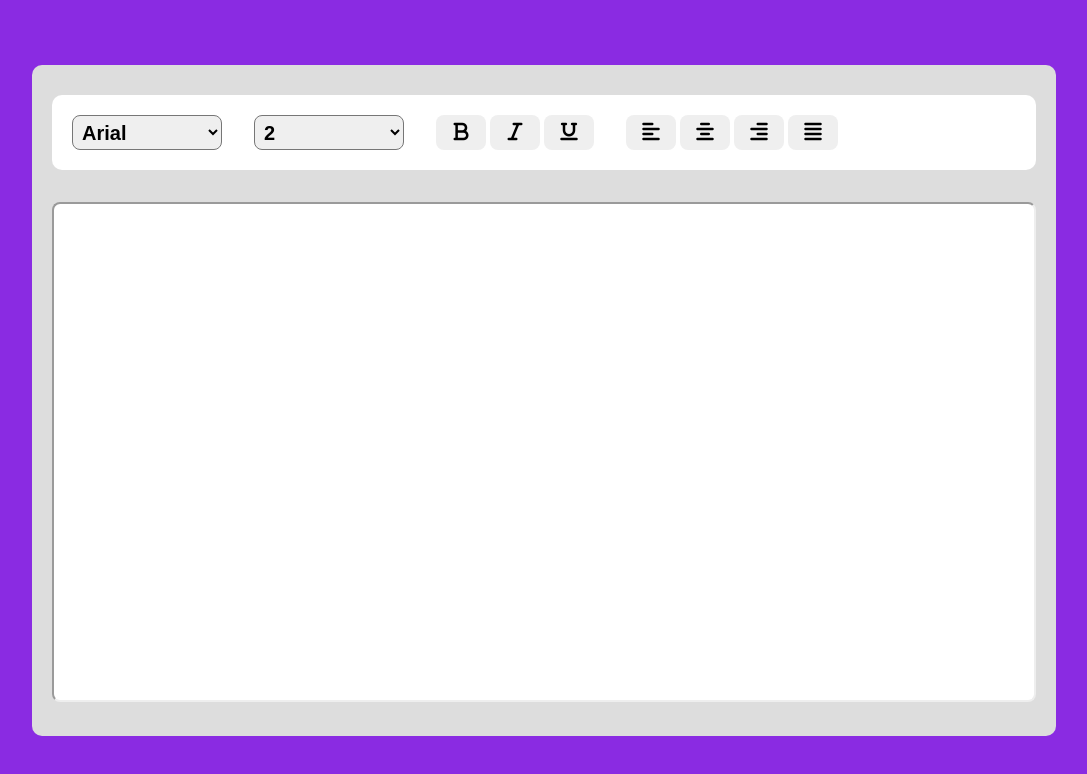
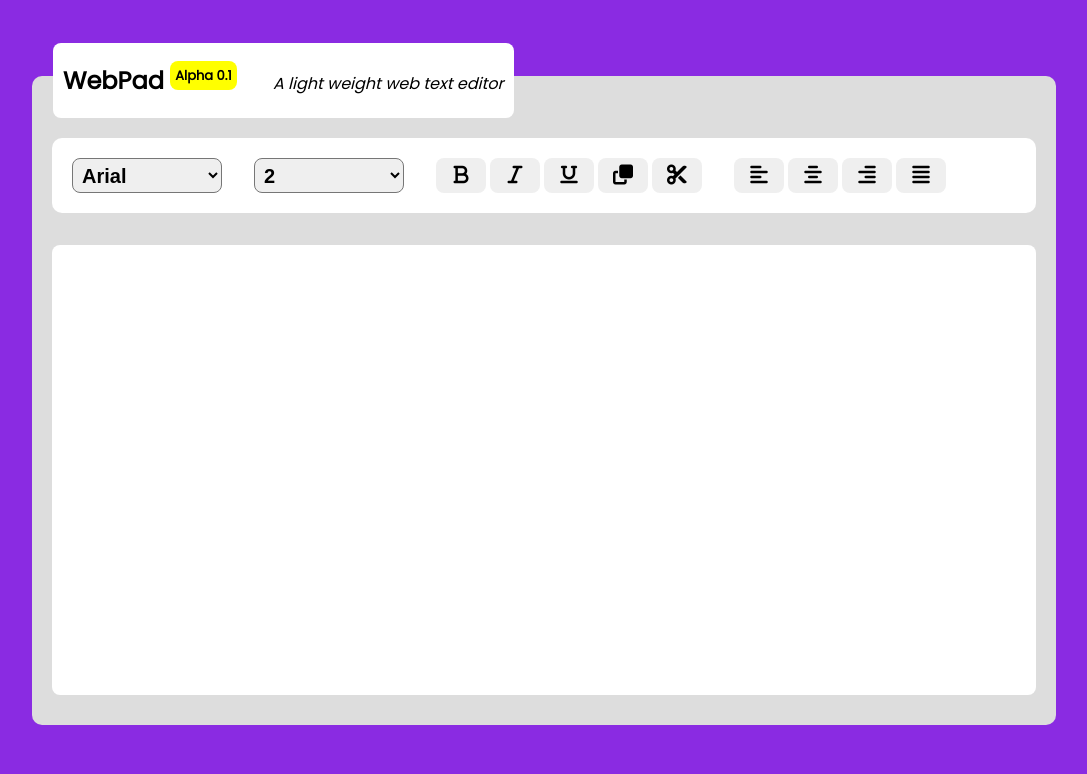
Before and after one commit to rameem2003/text_editor, a plain HTML site: page index.html in a window 1280 px wide. Shown: the whole page, without its empty margins (96-1183 px from the left). Drawn offline with Linux system fonts and the light colour scheme.

Commit message:
alpha update

```diff
--- a/app.js
+++ b/app.js
@@ -8,9 +8,9 @@ function editMode(){
 }
 
 function editCommand(command){
-    editor_area.document.execCommand(command, false, null);
+    document.execCommand(command, false, null);
 }
 
 function fontFormate(command, arg){
-    editor_area.document.execCommand(command, false, arg);
+    document.execCommand(command, false, arg);
 }
--- a/index.html
+++ b/index.html
@@ -9,6 +9,13 @@
     <!-- font awesome cdn -->
     <link rel="stylesheet" href="https://cdnjs.cloudflare.com/ajax/libs/font-awesome/6.1.1/css/all.min.css" integrity="sha512-KfkfwYDsLkIlwQp6LFnl8zNdLGxu9YAA1QvwINks4PhcElQSvqcyVLLD9aMhXd13uQjoXtEKNosOWaZqXgel0g==" crossorigin="anonymous" referrerpolicy="no-referrer" />
 
+
+    <!-- google fonts -->
+    <link rel="preconnect" href="https://fonts.googleapis.com">
+    <link rel="preconnect" href="https://fonts.gstatic.com" crossorigin>
+    <link href="https://fonts.googleapis.com/css2?family=Poppins&display=swap" rel="stylesheet">
+
+
     <!-- local css -->
     <link rel="stylesheet" href="style.css">
 </head>
@@ -16,6 +23,10 @@
 
 
     <section id="app_body">
+
+
+        <header><h2>WebPad <sup>Alpha 0.1</sup></h2> <p>A light weight web text editor</p></header>
+
         <div class="menu">
             <div class="font_family">
                 <select name="" onchange="fontFormate('fontName', this.value);">
@@ -51,6 +62,11 @@
 
 
                 <button id="underlineBtn" onclick="editCommand('underline')" title="Underline"><i class="fa-solid fa-underline"></i></button>
+
+
+                <button id="copyBtn" onclick="editCommand('copy')" title="Copy"><i class="fa-solid fa-copy"></i></button>
+
+                <button id="cutBtn" onclick="editCommand('cut')" title="Cut"><i class="fa-solid fa-cut"></i></button>
             </div>
 
             <div class="align">
@@ -67,10 +83,13 @@
             </div>
         </div>
 
-        <iframe name="editor_area"></iframe>
-
+        <div name="editor_area" class="frame" contenteditable="true"></div>
 
     </section>
 
+
+    <!-- local js -->
+    <script src="./app.js"></script>
+
 </body>
 </html>
--- a/style.css
+++ b/style.css
@@ -17,7 +17,35 @@ body{
     padding: 30px 20px;
     border-radius: 10px;
     background-color: #ddd;
-    min-width: 80%;
+    width: 80%;
+    position: relative;
+}
+
+#app_body header{
+    position: absolute;
+    top: -33px;
+    left: 21px;
+    padding: 20px 10px;
+    background-color: white;
+    border-radius: 8px;
+    display: inline-block;
+    font-family: 'Poppins', sans-serif;
+}
+
+#app_body header h2,p{
+    display: inline-block;
+}
+
+#app_body header h2 > sup{
+    font-size: 13px;
+    background-color: yellow;
+    border-radius: 8px;
+    padding: 5px;
+}
+
+#app_body header p{
+    margin-left: 2rem;
+    font-style: italic;
 }
 
 #app_body .menu{
@@ -26,6 +54,7 @@ body{
     align-items: center;
     padding: 20px;
     border-radius: 10px;
+    margin-top: 2rem;
 }
 
 #app_body .menu select{
@@ -65,9 +94,9 @@ button:hover{
 }
 
 
-#app_body iframe{
+#app_body .frame{
     width: 100%;
-    height: 500px;
+    height: 450px;
     background-color: white;
     margin-top: 2rem;
     padding: 8px;
```
Also changed, not shown: img/me.jpg (added), img/view.png (added), 1 other file.
